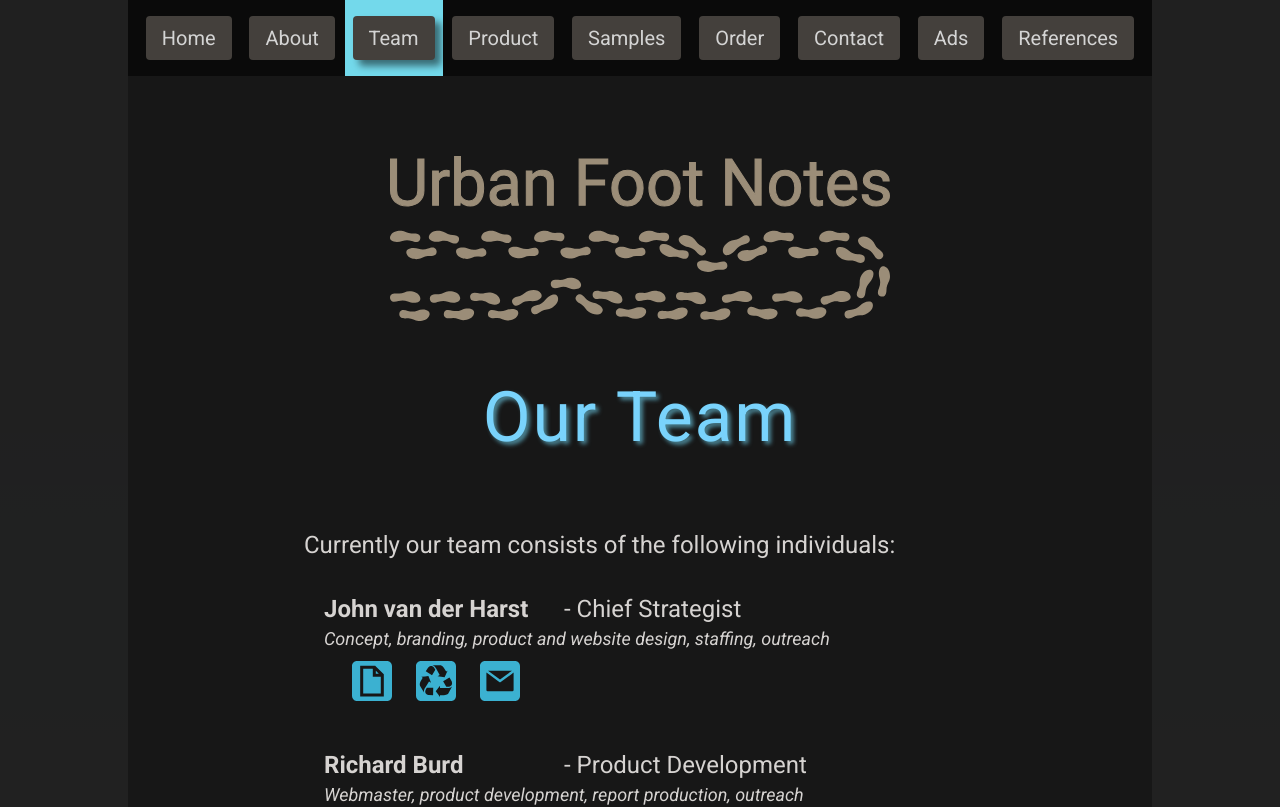
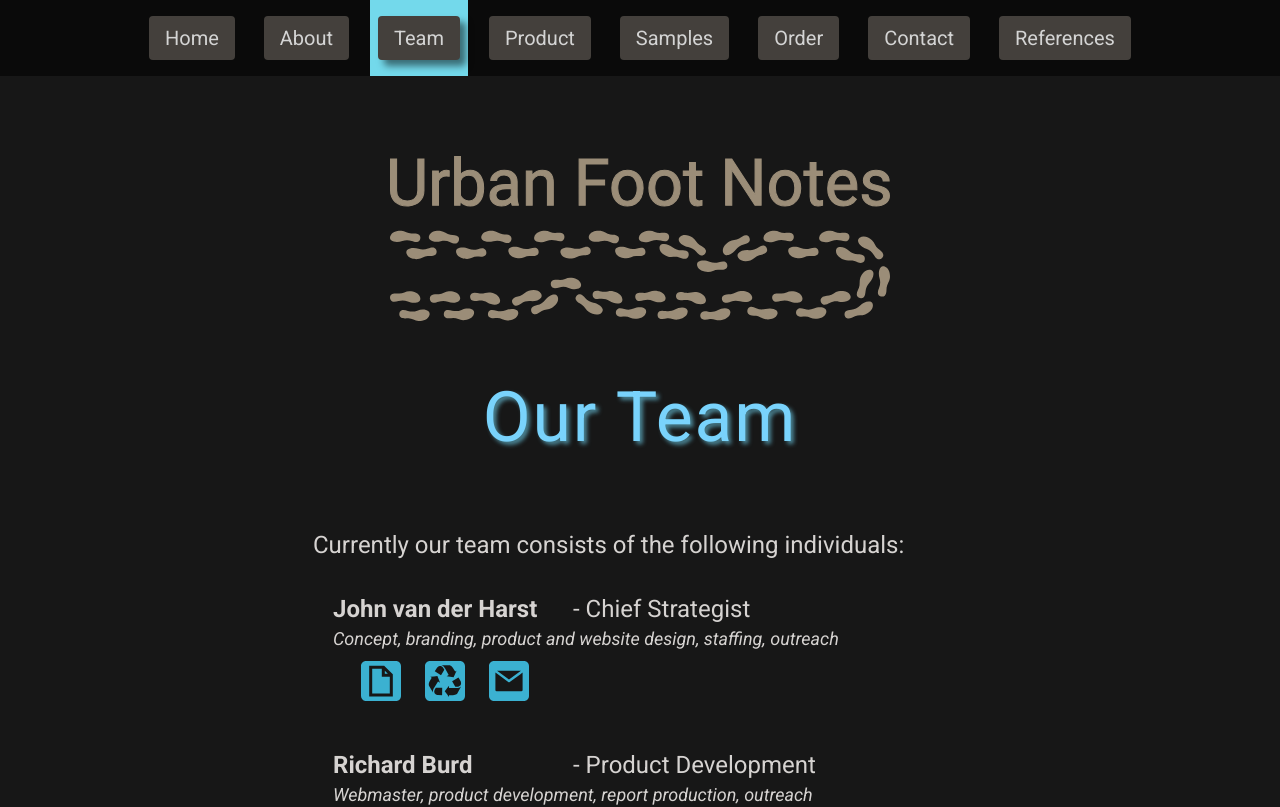
Before and after one commit to Richard-Burd/urban-footnotes-landing, a Next.js app: page /team in a window 1280 px wide. Shown: the top 807 px of the page. Built offline with nearby package versions, Linux system fonts and the light colour scheme; a web font is replaced by a local one.

Commit message:
layout adjustments

```diff
--- a/components/DesktopNavbar.js
+++ b/components/DesktopNavbar.js
@@ -22,7 +22,7 @@ export default function DesktopNavbar() {
       path: "/contact",
       bgColor: "bg-navbar-contact-us",
     },
-    { title: "Ads", path: "/ads", bgColor: "bg-navbar-ads" },
+    // removed until we have ads { title: "Ads", path: "/ads", bgColor: "bg-navbar-ads" },
     {
       title: "References",
       path: "/references",
@@ -32,8 +32,8 @@ export default function DesktopNavbar() {
 
   return (
     <nav className="bg-neutral-950 px-2 text-white">
-      <div className="container flex justify-between">
-        <div className="flex flex-auto justify-evenly">
+      <div className="flex justify-center">
+        <div className="flex flex-wrap justify-evenly max-w-screen-lg w-full">
           {navItems.map((item) => (
             <Link href={item.path} key={item.title}>
               <DesktopNavbarButton
--- a/components/Layout.js
+++ b/components/Layout.js
@@ -3,17 +3,26 @@ import Footer from "./Footer";
 
 const Layout = ({ children }) => {
   return (
-    <>
-      <div className="bg-neutral-900 bg-opacity-95">
-        <div className="sm:max-w-screen-lg lg:px-0 lg:max-w-screen-lg mx-auto relative">
-          <div className="bg-neutral-900">
-            <Navbar />
-            <div>{children}</div>
-            <Footer />
-          </div>
-        </div>
-      </div>
-    </>
+    <div className="bg-neutral-900 bg-opacity-95 min-h-screen flex flex-col">
+      {/* Navbar */}
+      <div className="bg-neutral-900">
+        <Navbar />
+
+
+      {/* Main Content */}
+      <main
+          className="flex flex-col items-center mx-auto w-full max-w-screen-xl px-2 sm:px-4 lg:px-6"
+        role="main"
+      >
+        {children}
+      </main>
+
+      {/* Footer */}
+      <footer className="bg-neutral-900">
+        <Footer />
+      </footer>
+    </div>
+    </div>
   );
 };
 
--- a/components/MobileNavbar.js
+++ b/components/MobileNavbar.js
@@ -82,14 +82,15 @@ export default function MobileNavBar() {
               Contact
             </div>
           </Link>
-          <Link href="/ads">
+          {/* removed ads until we have them to show
+           <Link href="/ads">
             <div
               className="block cursor-pointer border-b border-stone-600 px-4 py-2"
               onClick={toggleMenu}
             >
               Ads
             </div>
-          </Link>
+          </Link> */}
           <Link href="/references">
             <div
               className="block cursor-pointer px-4 py-2"
```
